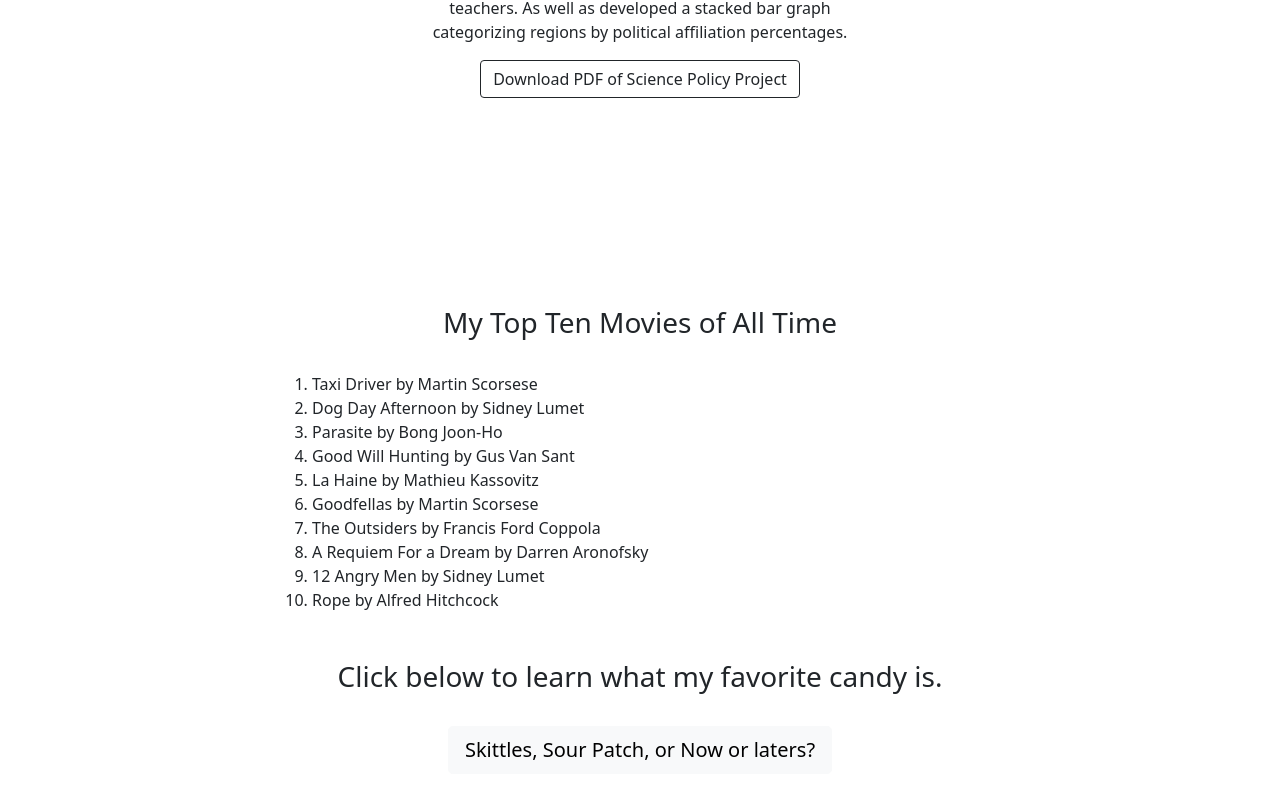
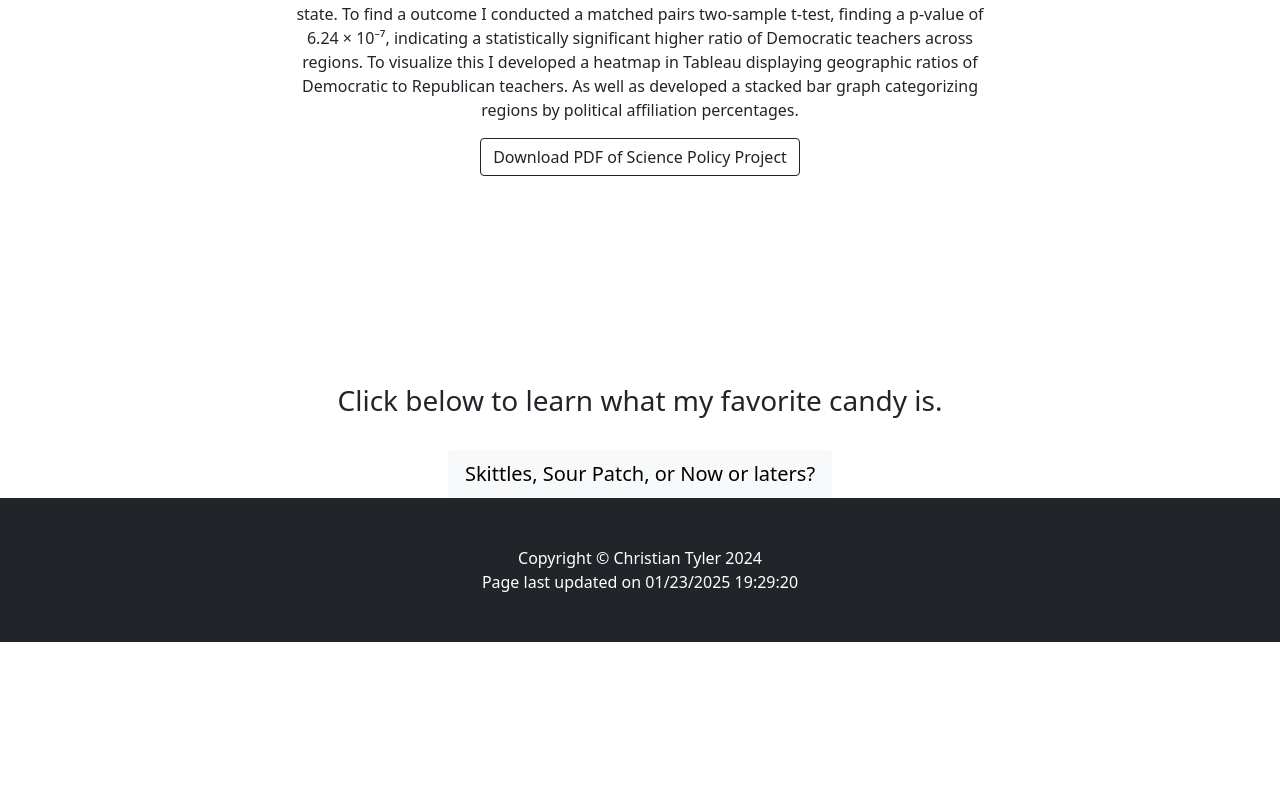
Before and after one commit to koficat2/personal-website, a plain HTML site: page index.html in a window 1280 px wide. Shown: the part 3617-4415 px from the top of the page. After the commit the page ends 4259 px from the top, so only its background shows below. Drawn offline with nearby package versions, Linux system fonts and the light colour scheme; a web font is replaced by a local one.

Commit message:
Update index.html

```diff
--- a/index.html
+++ b/index.html
@@ -144,6 +144,17 @@
                                  <li>12 Angry Men by Sidney Lumet</li>
                                  <li>Rope by Alfred Hitchcock</li>
                               </ol>
+                         <p>
+                    </p
+                    <p>
+                        <a class="btn btn-outline-dark" href="https://letterboxd.com/Catyler05/" target="_blank">Link to my letterboxd </a>
+                    </p>
+
+            </div>
+        </div>
+    </div>
+</section>
+
  <!-- Projects Section-->
  <section id="Projects">
     <div class="container px-4">
@@ -171,20 +182,7 @@
     </div>
 </section>
 
-                <h3>My Top Ten Movies of All Time</h3>
-                <!-- the ol has an inline style to make the list align left  (if you have a center align for the whole body)-->
-                    <ol style="text-align:left;">
-                         <li>Taxi Driver by Martin Scorsese</li>
-                         <li>Dog Day Afternoon by Sidney Lumet</li>
-                         <li>Parasite by Bong Joon-Ho</li>
-                         <li>Good Will Hunting by Gus Van Sant</li>
-                         <li>La Haine by Mathieu Kassovitz</li>
-                         <li>Goodfellas by Martin Scorsese</li>
-                         <li>The Outsiders by Francis Ford Coppola</li>
-                         <li>A Requiem For a Dream by Darren Aronofsky</li>
-                         <li>12 Angry Men by Sidney Lumet</li>
-                         <li>Rope by Alfred Hitchcock</li>
-                      </ol>
+
                             <!-- Javascript example-->
                               <h3 id="demo">Click below to learn what my favorite candy is.</h3>
 
```
